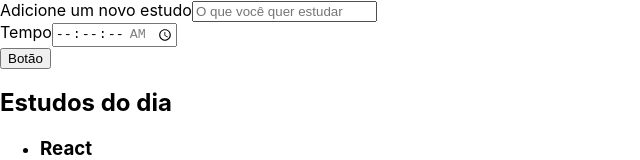
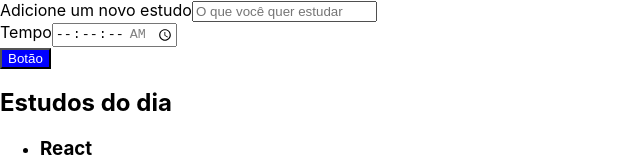
Before and after one commit to pedroltdias/react-estudo, a React (Create React App) app: page / in a window 1280 px wide. Shown: the top 160 px of the page, without its empty margins (0-640 px from the left). Built offline with nearby package versions, Linux system fonts and the light colour scheme; the HTML template or start-up script is replaced by a standard one.

Commit message:
estilizacao na propria tag

```diff
--- a/src/components/Botao/index.tsx
+++ b/src/components/Botao/index.tsx
@@ -2,8 +2,15 @@ import React from "react";
 
 class Botao extends React.Component {
     render() {
+        const color = 'white';
         return(
-            <button>
+            <button style={
+                {
+                    backgroundColor: 'blue',
+                    /* color: color */
+                    color
+                }
+            }>
                 Botão
             </button>
         );
```
